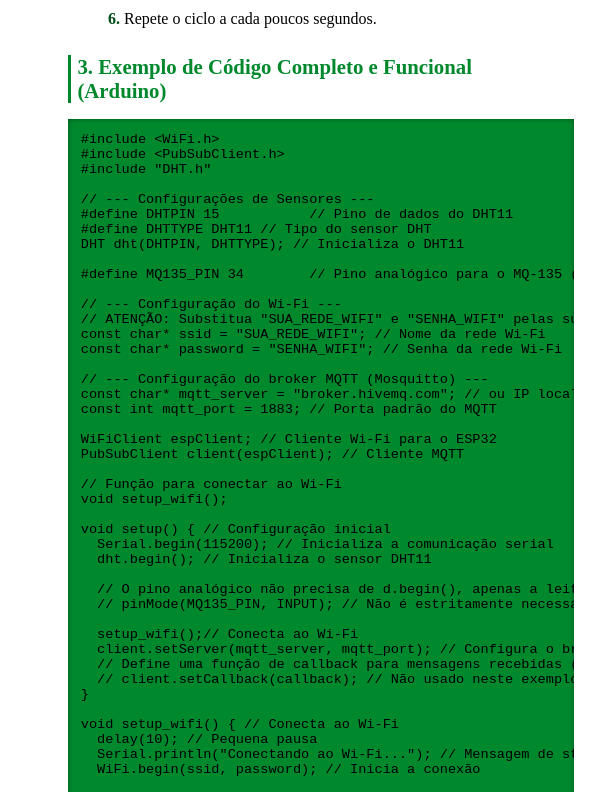
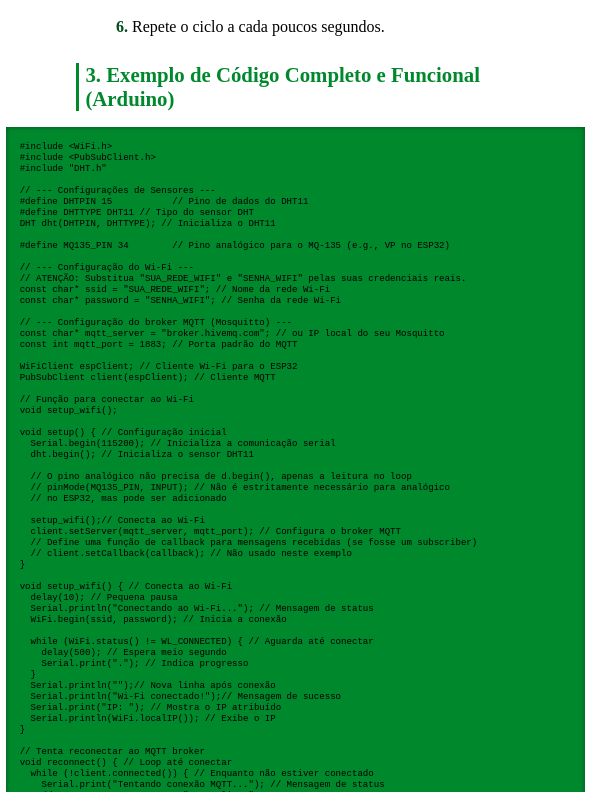
Before and after one commit to Clara2808Duarte/ProjetoIOTSITE, a React (Vite) app: page /software in a window 600 px wide. Shown: the part 1028-1820 px from the top of the page. Built offline with nearby package versions, Linux system fonts and the light colour scheme.

Commit message:
media query ajustada

```diff
--- a/src/pages/ExplicacaoProjeto.css
+++ b/src/pages/ExplicacaoProjeto.css
@@ -149,10 +149,6 @@
     width: 75vw;
     max-width: 500px;
   }
-
-  .solucaoimage {
-    width: 90vw;
-  }
 }
 
 @media screen and (max-widht: 720px) {
@@ -160,8 +156,4 @@
     width: 90vw;
     max-width: 800px;
   }
-
-  .solucaoimage {
-    width: 100vw;
-  }
 }
--- a/src/pages/Resultados.css
+++ b/src/pages/Resultados.css
@@ -109,13 +109,18 @@
 
   .subtitulo,
   .subbtitulo {
-    font-size: 1.3rem;
+    font-size: 1.3em;
     padding-left: 8px;
     border-left-width: 4px;
   }
 
   .texto {
-    font-size: 1.2rem;
+    font-size: 1.2em;
+    line-height: 1.5;
+  }
+
+  .textooo {
+    font-size: 1.3em;
     line-height: 1.5;
   }
 
--- a/src/pages/Resultados.jsx
+++ b/src/pages/Resultados.jsx
@@ -87,11 +87,13 @@ function Resultados() {
             O monitor serial do ESP32 confirmou a conexão bem-sucedida e o envio
             de mensagens no formato JSON:
           </p>
-          <pre className="texto">{`Wi-Fi conectado!
+          <pre className="textooo">{`Wi-Fi conectado!
 IP: 192.168.1.100
 Tentando conexão MQTT... Conectado!
-Dados enviados: {"temperatura":25.70,"umidade":62.40,"qualidade_ar":1850}
-Dados enviados: {"temperatura":25.80,"umidade":62.30,"qualidade_ar":1855}
+Dados enviados: {"temperatura":25.70,"umidade":62.40,
+"qualidade_ar":1850}
+Dados enviados: {"temperatura":25.80,"umidade":62.30,
+"qualidade_ar":1855}
 ...`}</pre>
 
           <h4 className="subbtitulo">
--- a/src/pages/Software.css
+++ b/src/pages/Software.css
@@ -117,7 +117,6 @@
 @media screen and (min-width: 480px) and (max-width: 720px) {
   .software-section {
     margin: 3rem 1.5rem;
-    padding: 1rem;
   }
 
   .software-section h2 {
@@ -144,17 +143,8 @@
     margin-left: 1rem;
   }
 
-  .software-section pre {
-    font-size: 0.85rem;
-    padding: 0.8rem;
-  }
-
   .software-section a {
     font-size: 0.95rem;
-  }
-
-  pre {
-    width: 80vw;
   }
 
   .tituloo {
@@ -167,3 +157,21 @@
     line-height: 1.6rem;
   }
 }
+
+@media screen and (max-width: 750px) {
+  .software-section pre {
+    font-size: 1.1  em;
+    padding: 1.5em;
+    width: 92vw;
+    margin-left: -70px;
+  }
+}
+
+@media screen and (min-width: 480px) {
+  .software-section pre {
+    font-size: 0.7em;
+    padding: 1.5em;
+    width: 92vw;
+    margin-left: -70px;
+  }
+}
```
Also changed, not shown: src/pages/Software.jsx (+6 -3 lines).
